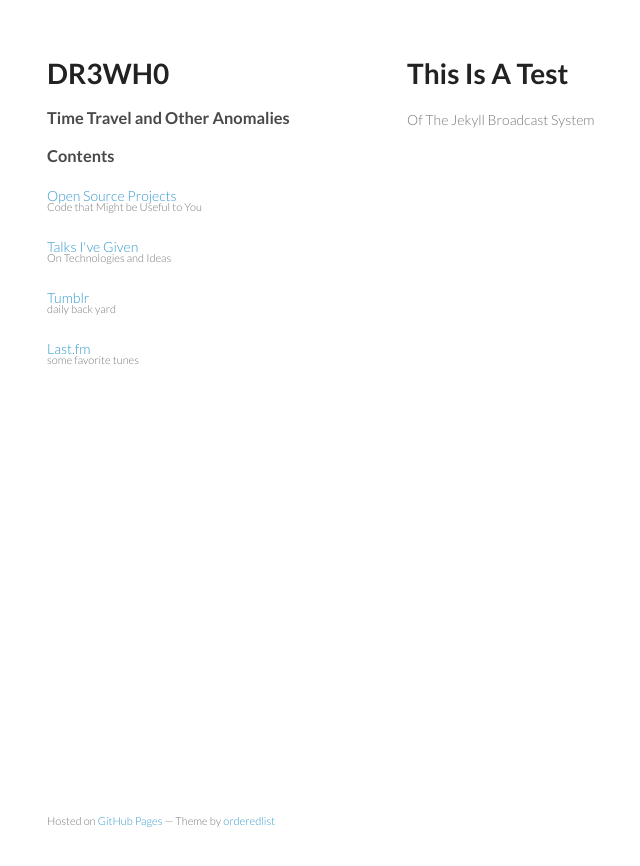
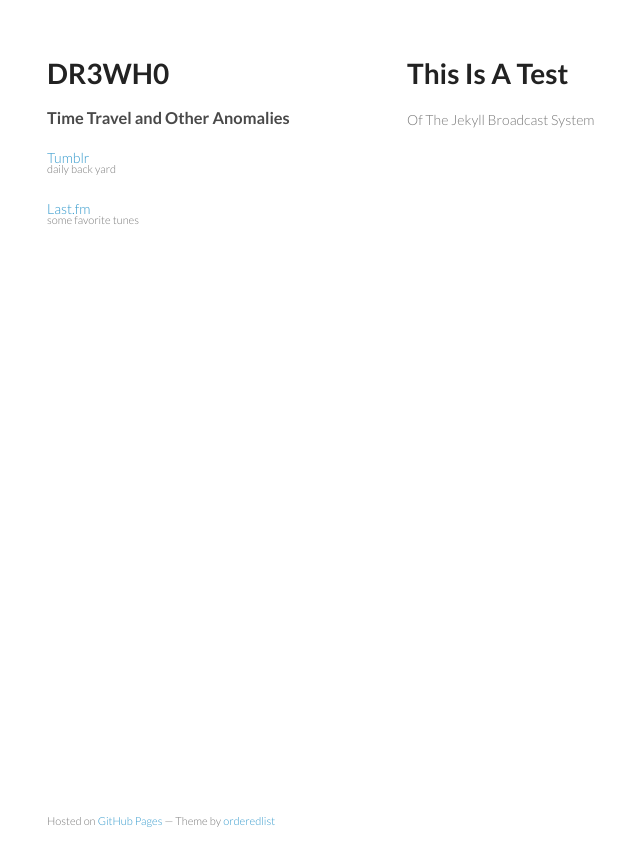
Before and after one commit to drewhop/drewhop.github.io, a Jekyll site: the page built from index.html, in a window 1280 px wide. Shown: the top 866 px of the page, without its empty margins (163-803 px from the left). Built offline with Jekyll 4.4.1, drawn with Linux system fonts in a browser that asks for light colours.

Commit message:
Updated _layouts/default.html

```diff
--- a/_layouts/default.html
+++ b/_layouts/default.html
@@ -13,9 +13,9 @@
         <h1>DR3WH0</h1>
         <h3>Time Travel and Other Anomalies</h3>
 
-        <h3>Contents</h3>
+        <!--<h3>Contents</h3>
         <p class="view"><a href="/projects.html">Open Source Projects<small>Code that Might be Useful to You</small></a></p>
-        <p class="view"><a href="/speaking.html">Talks I've Given<small>On Technologies and Ideas</small></a></p>
+        <p class="view"><a href="/speaking.html">Talks I've Given<small>On Technologies and Ideas</small></a></p>-->
 
         <!--{% if page.repository_url %}
           <h3>Project Info</h3>
```
